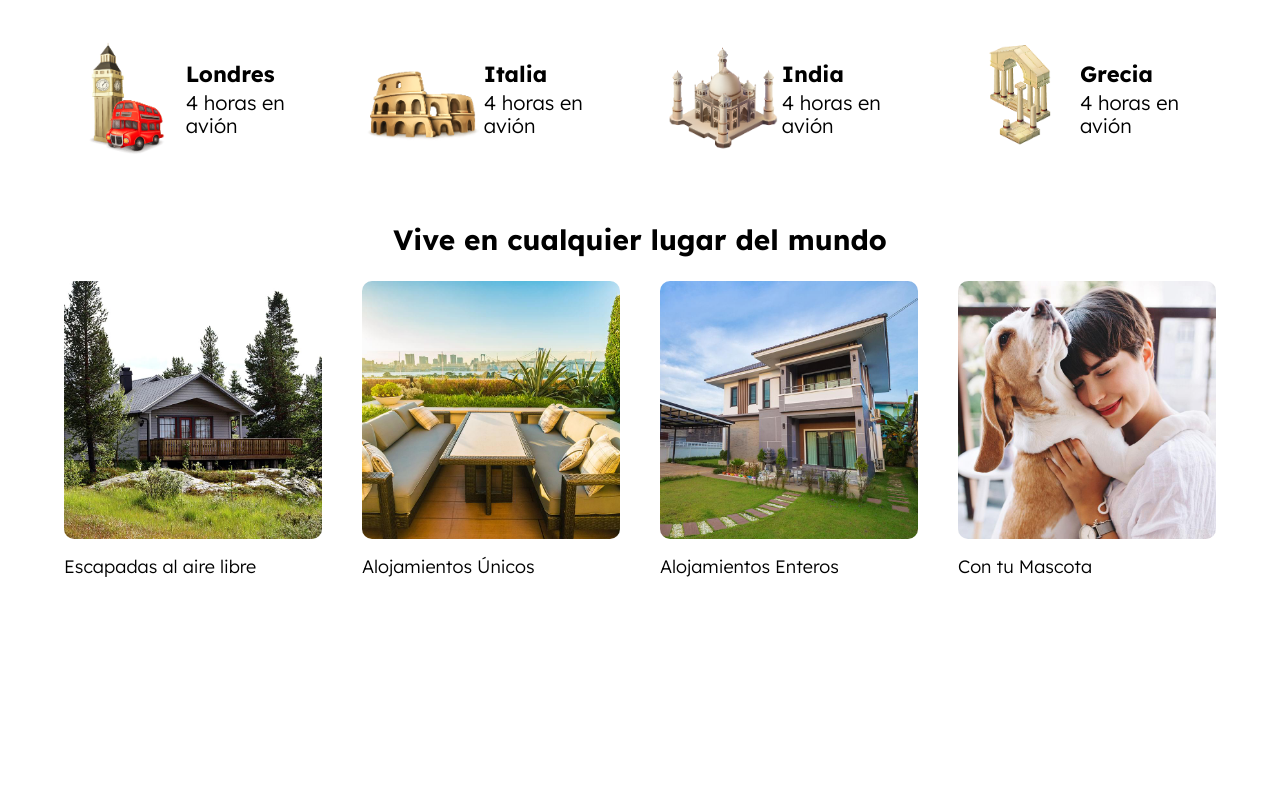
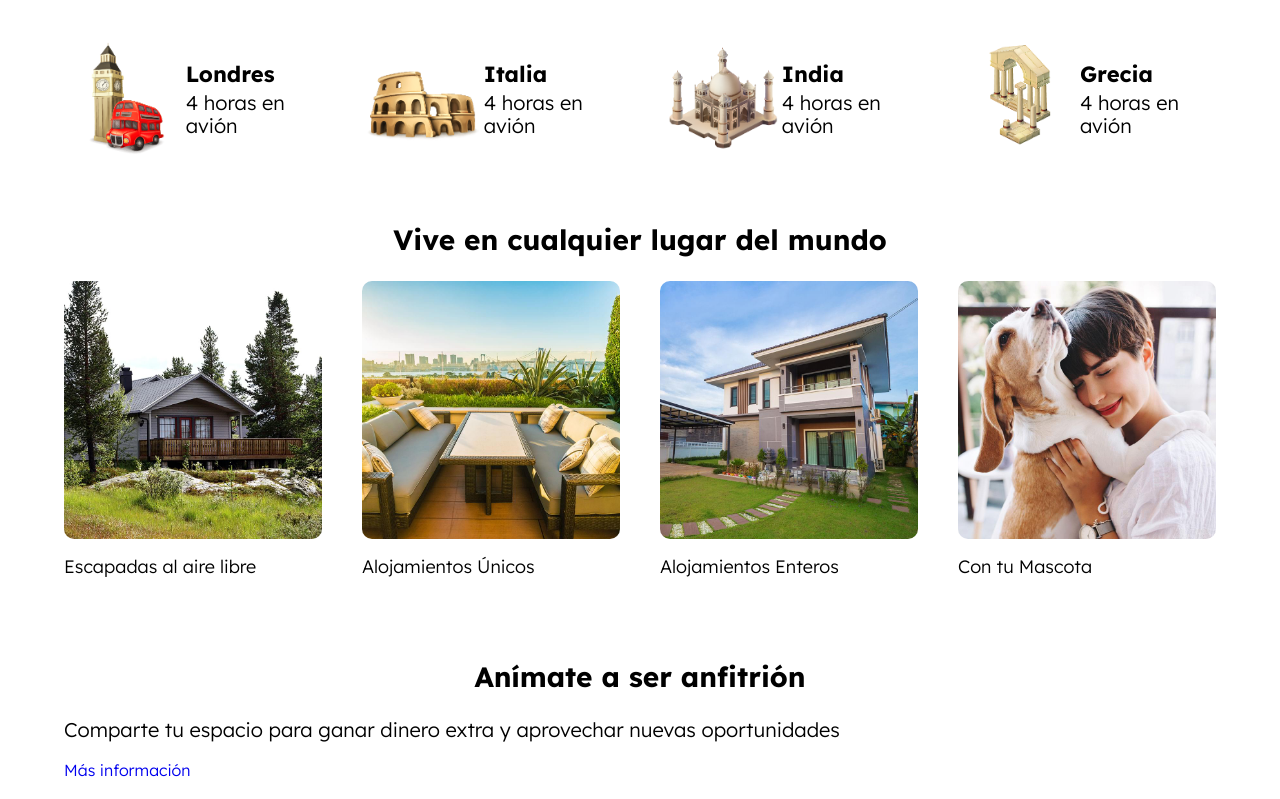
Before and after one commit to Ara-Polanco/airbnb, a website: page index.html in a window 1280 px wide. Shown: the part 776-1575 px from the top of the page. Before the commit the page ends 1392 px from the top, so only its background shows below. Drawn offline with Linux system fonts and the light colour scheme.

Commit message:
Adding: host section

```diff
--- a/index.html
+++ b/index.html
@@ -191,7 +191,14 @@
             </div>
 
         </div>
+    </section>
 
+    <section class="anfitrion contenedor seccion">
+        <div class="anfitrion__contenido">
+            <h2 class="anfitrion__heading">Anímate a ser anfitrión</h2>
+            <p class="anfitrion__texto">Comparte tu espacio para ganar dinero extra y aprovechar nuevas oportunidades</p>
+            <a class="anfitrion__enlace" href="#">Más información</a>
+        </div>
     </section>
 
 
--- a/src/scss/ui/contenido/_lugares.scss
+++ b/src/scss/ui/contenido/_lugares.scss
@@ -5,7 +5,7 @@
 
     &__grid {
         display: grid;
-        grid-template-columns: repeat(4, 30rem);
+        grid-template-columns: repeat(4, 90vw);
         gap: v.$separacion;
 
         @include m.scrollHorizontal;
```
Also changed, not shown: build/css/app.css, 1 other file.
